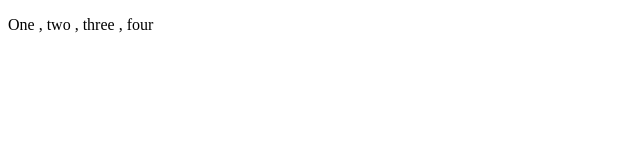
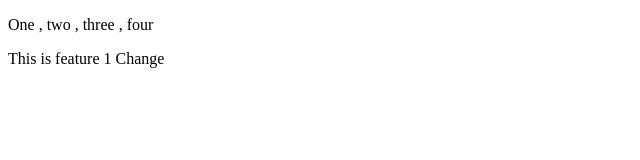
Before and after one commit to Arafat1969/localrepo, a plain HTML site: page index.html in a window 1280 px wide. Shown: the whole page, without its empty margins (0-640 px from the left). Drawn offline with Linux system fonts and the light colour scheme.

Commit message:
Add new feature 1

```diff
--- a/index.html
+++ b/index.html
@@ -7,5 +7,6 @@
 </head>
 <body>
     <p>One , two , three , four</p>
+    <p>This is feature 1 Change</p>
 </body>
 </html>
```
